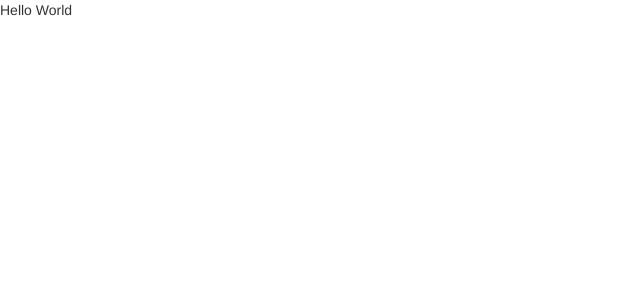
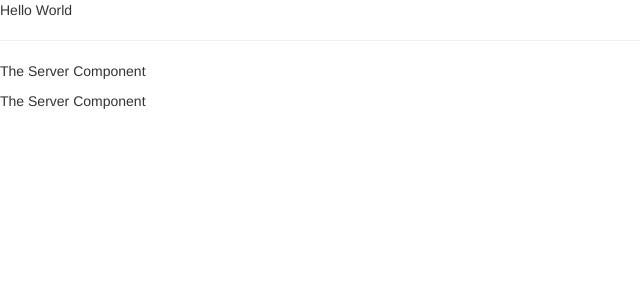
Before and after one commit to sravanreddy234/my-first-app, an Angular app: page / in a window 1280 px wide. Shown: the top 300 px of the page, without its empty margins (0-640 px from the left). Built offline with nearby package versions, Linux system fonts and the light colour scheme.

Commit message:
Creating components
Creating components

```diff
--- a/src/app/app.component.html
+++ b/src/app/app.component.html
@@ -1 +1,3 @@
 <p>Hello World</p>
+<hr>
+<app-servers></app-servers>
--- a/src/app/app.module.ts
+++ b/src/app/app.module.ts
@@ -2,10 +2,14 @@ import { NgModule } from '@angular/core';
 import { BrowserModule } from '@angular/platform-browser';
 
 import { AppComponent } from './app.component';
+import { ServerComponent } from './server/server.component';
+import { ServersComponent } from './servers/servers.component';
 
 @NgModule({
   declarations: [
-    AppComponent
+    AppComponent,
+    ServerComponent,
+    ServersComponent
   ],
   imports: [
     BrowserModule
--- /dev/null
+++ b/src/app/servers/servers.component.html
@@ -0,0 +1,2 @@
+<app-server></app-server>
+<app-server></app-server>
--- /dev/null
+++ b/src/app/servers/servers.component.ts
@@ -0,0 +1,15 @@
+import { Component, OnInit } from '@angular/core';
+
+@Component({
+  selector: 'app-servers',
+  templateUrl: './servers.component.html',
+  styleUrls: ['./servers.component.css']
+})
+export class ServersComponent implements OnInit {
+
+  constructor() { }
+
+  ngOnInit(): void {
+  }
+
+}
```
Also changed, not shown: src/app/servers/servers.component.css (added).
